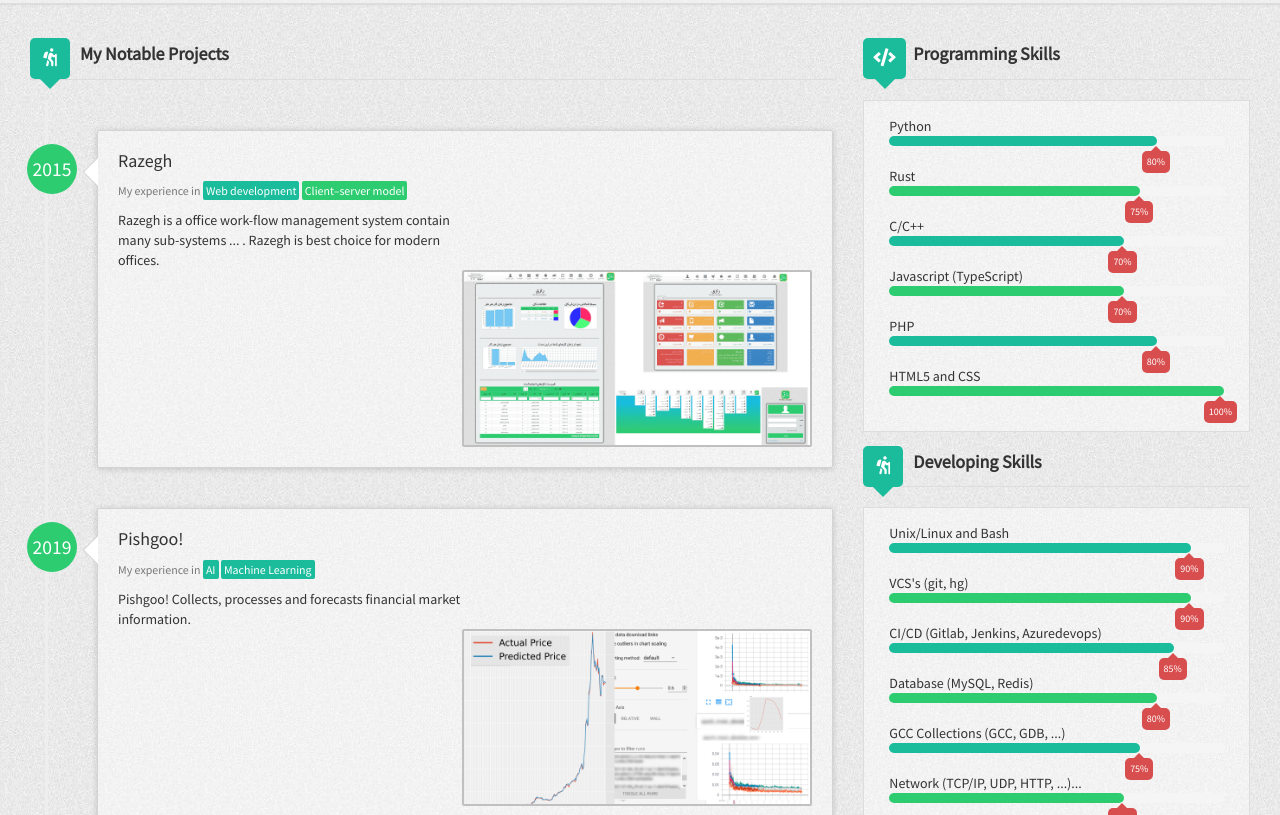
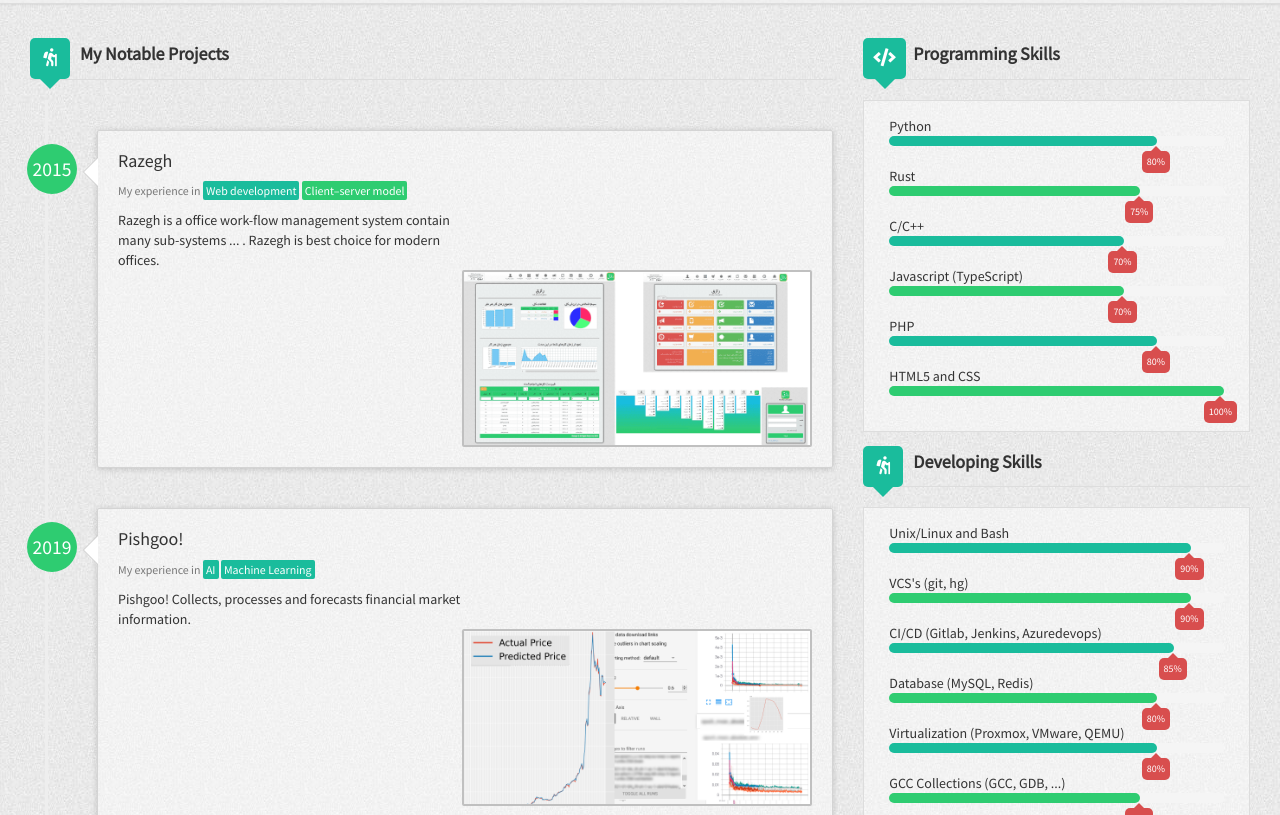
Before and after one commit to gholipasandi/gholipasandi.github.io, a plain HTML site: page index.html in a window 1280 px wide. Shown: the part 137-952 px from the top of the page. Drawn offline with nearby package versions, Linux system fonts and the light colour scheme; some packages are replaced by stand-ins of ours; a script that the page names is missing.

Commit message:
add virtualization

```diff
--- a/index.html
+++ b/index.html
@@ -437,6 +437,14 @@
                                     </div>
                                 </li>
                                 <li>
+                                    <span class="caption-skill">Virtualization (Proxmox, VMware, QEMU)</span>
+                                    <div class="progress">
+                                        <div class="progress-bar" style="width: 80%">
+                                            <span>80% </span>
+                                        </div>
+                                    </div>
+                                </li>
+                                <li>
                                     <span class="caption-skill">GCC Collections (GCC, GDB, ...)</span>
                                     <div class="progress">
                                         <div class="progress-bar" style="width: 75%">
```
